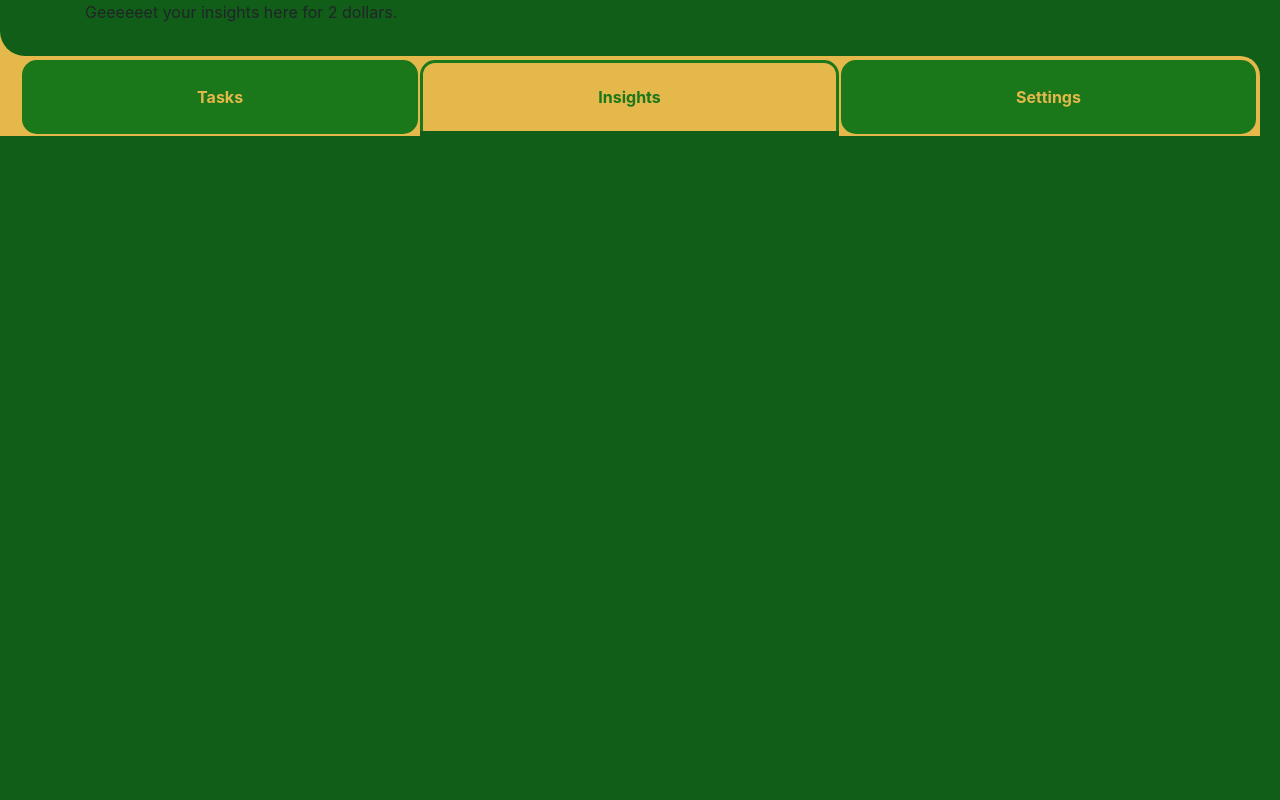
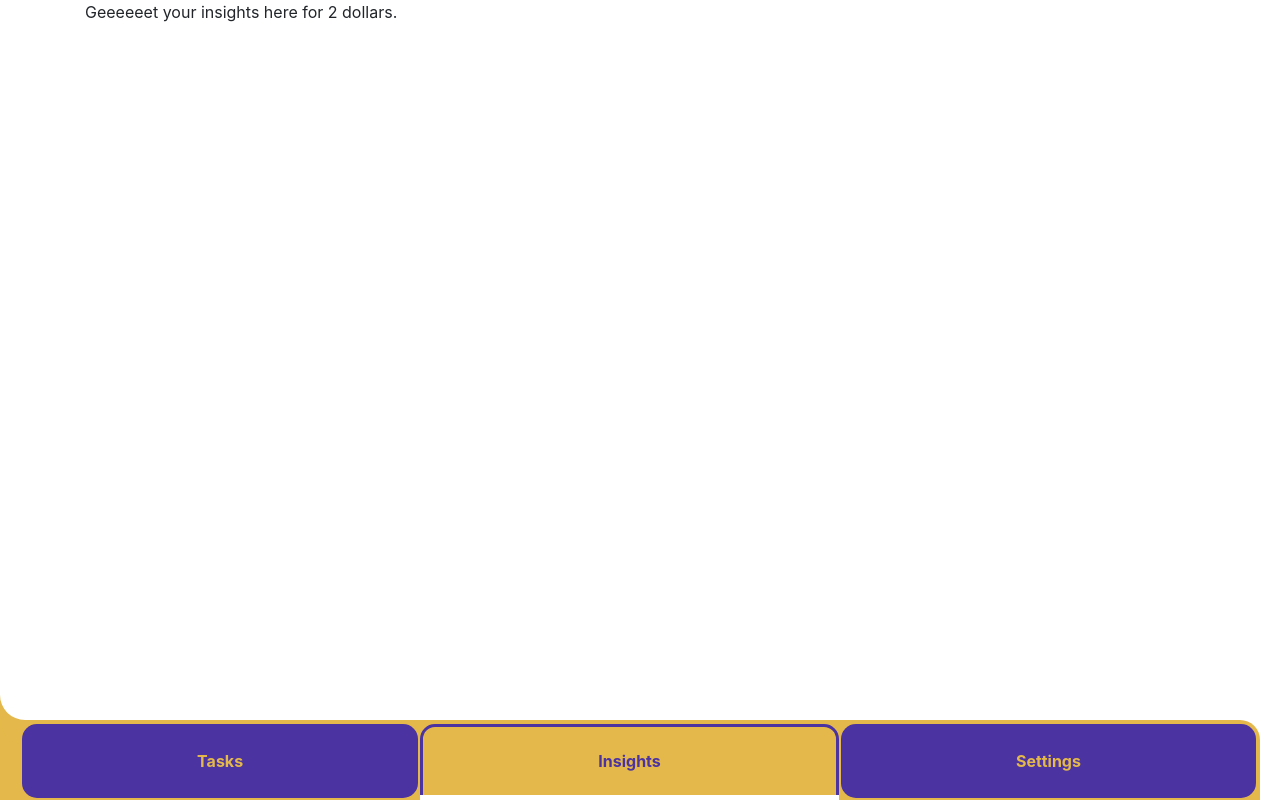
Before and after one commit to james-julius/Habit, a React (Create React App) app: page /insights in a window 1280 px wide. Built offline with nearby package versions, Linux system fonts and the light colour scheme.

Commit message:
Page styling updated

```diff
--- a/src/App.scss
+++ b/src/App.scss
@@ -1,16 +1,16 @@
 // Theme 1 - Woodland
-$primaryColor: #1a771a;
-$secondaryColor: #e4b84a;
-$tertiaryColor: #1a771a;
-$secondaryAccent: #fdecc1;
-$backgroundColor: rgb(16, 94, 23);
+// $primaryColor: #1a771a;
+// $secondaryColor: #e4b84a;
+// $tertiaryColor: #1a771a;
+// $secondaryAccent: #fdecc1;
+// $backgroundColor: rgb(16, 94, 23);
 
 // Theme 2 - Royal Sky
-// $primaryColor: rgb(75, 51, 161);
-// $secondaryColor: #e4b84a;
-// $tertiaryColor: rgb(84, 26, 122);
-// $secondaryAccent: #fcf270;
-// $backgroundColor: white;
+$primaryColor: rgb(75, 51, 161);
+$secondaryColor: #e4b84a;
+$tertiaryColor: rgb(84, 26, 122);
+$secondaryAccent: #fcf270;
+$backgroundColor: white;
 
 @mixin flex-center {
     display: flex;
@@ -42,3 +42,7 @@ h2 {
     font-size: 1.5rem;
     font-weight: bold;
 }
+
+h5 {
+    color: $secondaryColor;
+}
--- a/src/pages/Insights/Insights.js
+++ b/src/pages/Insights/Insights.js
@@ -1,8 +1,9 @@
 import React from 'react'
 import { Container, Row } from 'react-bootstrap';
+import './Insights.scss';
 
 export default function Insights() {
-    return (<Container>
+    return (<Container id="insights-page">
         Geeeeeet your insights here for 2 dollars.
     </Container>);
 }
--- /dev/null
+++ b/src/pages/Insights/Insights.scss
@@ -0,0 +1,5 @@
+@import '../../App.scss';
+
+#insights-page {
+    height: 86vh;
+}
--- a/src/pages/Settings/Settings.js
+++ b/src/pages/Settings/Settings.js
@@ -1,8 +1,9 @@
 import React from 'react';
 import { Container, Row } from 'react-bootstrap';
+import './Settings.scss';
 
 export default function Settings() {
-    return(<Container>
+    return(<Container id="settings-page">
         Change yo' settings here.
     </Container>)
 }
--- /dev/null
+++ b/src/pages/Settings/Settings.scss
@@ -0,0 +1,5 @@
+@import '../../App.scss';
+
+#settings-page {
+    height: 86vh;
+}
--- a/src/pages/TaskInput/TaskInput.js
+++ b/src/pages/TaskInput/TaskInput.js
@@ -11,6 +11,13 @@ function TimeShift(props) {
         </div>
     );
 }
+
+const initTask = {
+    name: "",
+    trackingUnit: "",
+    customTrackingUnit: false,
+    updateCount: 0
+};
 
 
 export default function TaskInput() {
@@ -28,14 +35,9 @@ export default function TaskInput() {
         updateCount: 0
     }]);
     ;
-    const initTask = {
-        name: "",
-        trackingUnit: "",
-        customTrackingUnit: false,
-        updateCount: 0
-    };
     const [newTask, setNewTask] = useState(initTask);
     const [mainMode, setMainMode] = useState('displayTasks');
+
     const handleAddTask = (task) => {
         console.log(task);
         if (!task.name || !task.trackingUnit) {
@@ -82,10 +84,13 @@ export default function TaskInput() {
                     </div>
                 </>}
                 {(mainMode === 'createTask' && <>
-                        <div className="create-task-container">
+                        <Container className="create-task-container">
                             {/* <div className="back-button" onClick={() => setMainMode('displayTasks')}>Go back</div> */}
+                            <Row>
                                 <h5>What task do you want to track?</h5>
                                 <input type="text" value={newTask.name} onChange={(e) => {setNewTask({...newTask, name: e.target.value})}} placeholder="Enter task name here"/>
+                            </Row>
+                            <Row>
                                 <h5>What unit should we track it in?</h5>
                                 <select value={newTask.trackingUnit} onChange={(e) => {
                                     if (e.target.value === 'custom') {
@@ -103,8 +108,8 @@ export default function TaskInput() {
                                     <option value="custom">Other...</option>
                                 </select>
                                 {(newTask.trackingUnit === 'custom') && <input value={newTask.trackingUnit} onChange={e => setNewTask({...newTask, trackingUnit: e.target.value})}/>}
-
-                        </div>
+                            </Row>
+                        </Container>
                 </>)}
                 <div className="action-container">
                     {mainMode === 'displayTasks' && <>
--- a/src/pages/TaskInput/TaskInput.scss
+++ b/src/pages/TaskInput/TaskInput.scss
@@ -166,7 +166,7 @@
     display: flex;
     flex-flow: column;
     justify-content: flex-start;
-    align-items: space-evenly;
+    align-items: center;
     align-content: flex-start;
     flex-grow: 1;
     height: 85%;
```
Lines whose indentation alone changed are shown as unchanged.
